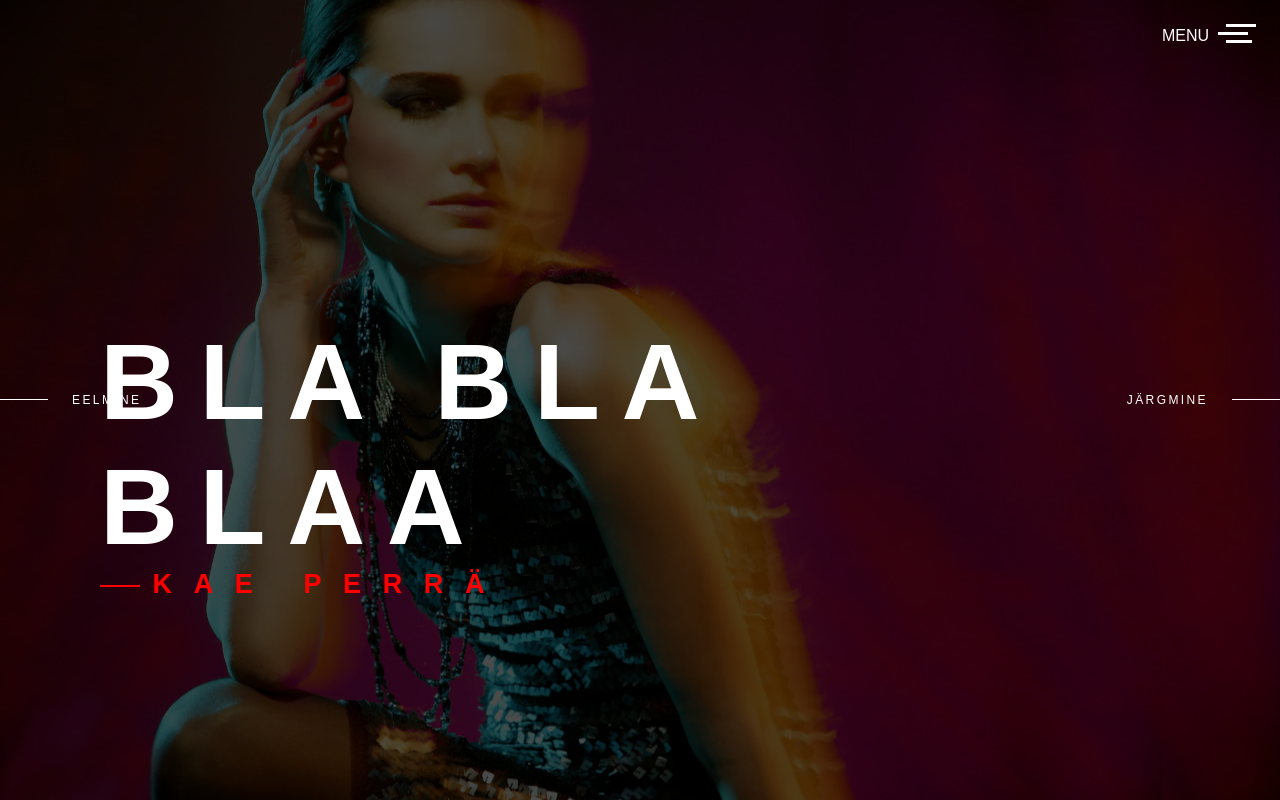
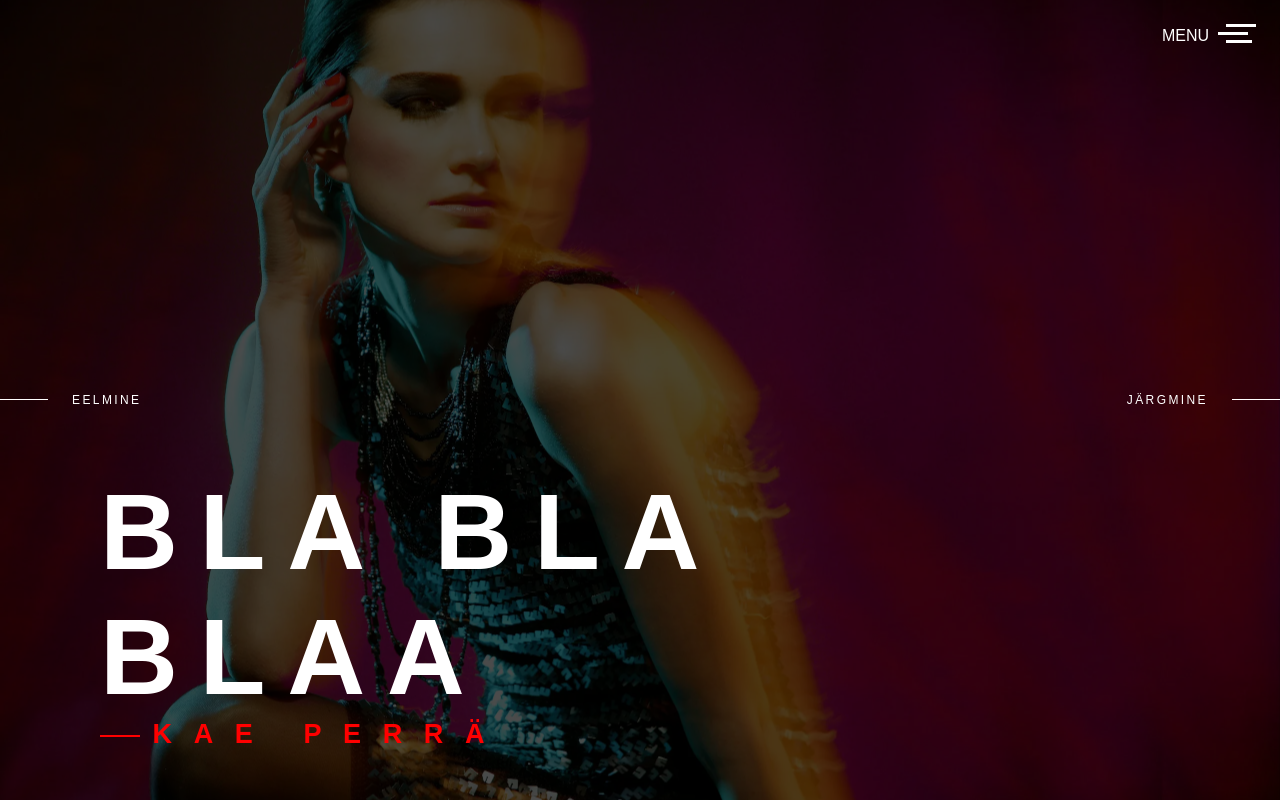
Before and after one commit to palmwebsite/photoFashion, a Next.js app: page / in a window 1280 px wide. Built offline with nearby package versions, Linux system fonts and the light colour scheme.

Commit message:
gallery swiper

```diff
--- a/src/app/components/gallery/style.module.css
+++ b/src/app/components/gallery/style.module.css
@@ -29,4 +29,5 @@
   width: 100vw;
   height: 100vh;
   overflow: hidden;
+  z-index: 21;
 }
--- /dev/null
+++ b/src/app/components/mainSlider/Mainslider.tsx
@@ -0,0 +1,12 @@
+import SwiperComponent from "../swiper/SwiperComponent";
+import { PHOTOS } from "./conf";
+
+export function MainSlider() {
+  return (
+    <SwiperComponent
+      images={PHOTOS}
+      wantsTextOnNavigation={true}
+      wantsZoomEffect={true}
+    />
+  );
+}
--- a/src/app/components/swiper/conf.ts
+++ b/src/app/components/mainSlider/conf.ts
@@ -1,52 +1,46 @@
+import { ISlide } from "../dto";
 import { URLS } from "../nav/urls";
-import { ISlide } from "./dto";
 import trans from "@/app/locales/translations.et.json";
 const main = trans.main;
 const cat = trans.cat;
 
 export const PHOTOS: ISlide[] = [
   {
-    src: "/images/blurry.webp",
+    id: "blurry",
     alt: "Blurry",
     width: 2560,
     height: 1703,
-    ...main,
-    href: URLS.about,
+    title: { ...main, href: URLS.about },
   },
   {
-    src: "/images/brown.webp",
+    id: "brown",
 
     alt: "Brown",
     width: 2560,
     height: 1707,
-    ...cat,
-    href: URLS.contact,
+    title: { ...cat, href: URLS.about },
   },
   {
-    src: "/images/coffee.webp",
-
+    id: "coffee",
     alt: "Coffee",
     width: 2560,
     height: 1697,
-    ...main,
-    href: URLS.gallery,
+    title: { ...main, href: URLS.gallery },
   },
   {
-    src: "/images/foggy.webp",
+    id: "foggy",
 
     alt: "Foggy",
     width: 2560,
     height: 1707,
-    ...main,
-    href: URLS.gallery,
+    title: { ...cat, href: URLS.about },
   },
   {
-    src: "/images/wolf.webp",
+    id: "wolf",
 
     alt: "Wolf",
     width: 2560,
     height: 1703,
-    ...main,
-    href: URLS.gallery,
+    title: { ...main, href: URLS.about },
   },
 ];
--- a/src/app/components/swiper/Slide.tsx
+++ b/src/app/components/swiper/Slide.tsx
@@ -1,12 +1,13 @@
-import { ISlide } from "./dto";
 import Image from "next/image";
 import slide from "./style.slide.module.css";
 import Link from "next/link";
+import { ISlide } from "../dto";
 
 interface IProps {
   conf: ISlide;
   isActive: boolean;
   isPrev: boolean;
+  wantsZoomEffect: boolean;
 }
 export function Slide(props: IProps) {
   const conf = props.conf;
@@ -18,19 +19,23 @@ export function Slide(props: IProps) {
       style={{ maxWidth: "100%" }}
     >
       <Image
-        src={conf.src}
+        src={`/images/${conf.id}.webp`}
         alt={conf.alt}
-        className={slide.image}
+        className={`${slide.image} ${
+          props.wantsZoomEffect ? slide.zoomedIn : ""
+        }`}
         objectFit="cover" // Ensures the image scales to cover the container
         layout="fill"
       />
       <div className={slide.overlay}></div>
-      <Link href={conf.href}>
-        <div className={slide.innerSlogans}>
-          <h1>{conf.h1}</h1>
-          <h2>{conf.h2}</h2>
-        </div>
-      </Link>
+      {conf.title && (
+        <Link href={conf.title.href}>
+          <div className={slide.innerSlogans}>
+            <h1>{conf.title.h1}</h1>
+            <h2>{conf.title.h2}</h2>
+          </div>
+        </Link>
+      )}
     </div>
   );
 }
--- a/src/app/components/swiper/SwiperComponent.tsx
+++ b/src/app/components/swiper/SwiperComponent.tsx
@@ -7,25 +7,34 @@ import styles from "./style.style.module.css";
 import buttons from "./style.buttons.module.css";
 import { Navigation } from "swiper/modules";
 import trans from "@/app/locales/translations.et.json";
-import { PHOTOS } from "./conf";
 import { Slide } from "./Slide";
 import { useState } from "react";
+import { ISlide } from "../dto";
 
-export default function SwiperComponent() {
+interface IProps {
+  images: ISlide[];
+  wantsTextOnNavigation: boolean;
+  initialIndex?: number;
+  wantsZoomEffect: boolean;
+}
+
+export default function SwiperComponent(props: IProps) {
   const [activeIndex, setActiveIndex] = useState(0);
   const [previousIndex, setPreviousIndex] = useState(0);
+  console.log("wwww", window.innerWidth);
   return (
     <div className={styles.swiperContainer}>
       {/* Custom Navigation Buttons */}
       <button className={buttons.prevButton} data-swiper-nav="prev">
-        {trans.prev}
+        {props.wantsTextOnNavigation ? trans.prev : ""}
       </button>
       <button className={buttons.nextButton} data-swiper-nav="next">
-        {trans.next}
+        {props.wantsTextOnNavigation ? trans.next : ""}
       </button>
 
       {/* Swiper Component */}
       <Swiper
+        initialSlide={props.initialIndex || 0}
         modules={[Navigation]}
         slidesPerView={1}
         loop={true}
@@ -39,12 +48,13 @@ export default function SwiperComponent() {
           setActiveIndex(swiper.realIndex); // Track the active slide
         }}
       >
-        {PHOTOS.map((photo, index) => (
+        {props.images.map((photo, index: number) => (
           <SwiperSlide key={index}>
             <Slide
               conf={photo}
               isActive={index === activeIndex}
               isPrev={index === previousIndex}
+              wantsZoomEffect={props.wantsZoomEffect}
             />
           </SwiperSlide>
         ))}
--- a/src/app/components/swiper/style.buttons.module.css
+++ b/src/app/components/swiper/style.buttons.module.css
@@ -13,6 +13,7 @@
   border: 0;
   cursor: pointer;
   transition: all 0.3s ease;
+  height: 100px;
 }
 .prevButton {
   padding-left: 6em;
--- a/src/app/components/swiper/style.slide.module.css
+++ b/src/app/components/swiper/style.slide.module.css
@@ -19,18 +19,21 @@
   width: 100%;
   height: 100%;
   object-fit: cover;
-  transition: transform 5s linear; /* Smooth transition for zoom */
-  transform: scale(1.2);
+  transition: transform 5s linear; /* Smooth transition for zoom   transform: scale(1.2);*/
 
   position: absolute; /* Required for layout="fill" to work */
   top: 0;
   left: 0;
   object-fit: cover; /* Ensures the image covers the entire area */
 }
+.zoomedIn,
+.image.zoomedIn {
+  transform: scale(1.2);
+}
 
 /* Active slide - apply zoom-out animation */
 .activeSlide .image {
-  transform: scale(1); /* Slightly zoomed out */
+  transform: scale(1);
 }
 .overlay {
   position: absolute;
@@ -48,7 +51,7 @@
 
 .innerSlogans {
   position: absolute;
-  bottom: 200px; /* Place it above the bottom */
+  bottom: 50px; /* Place it above the bottom */
   left: 100px; /* Align to the left */
   z-index: 10;
   max-width: 700px; /* Optional: limit width */
--- a/src/app/page.tsx
+++ b/src/app/page.tsx
@@ -1,10 +1,10 @@
-import SwiperComponent from "./components/swiper/SwiperComponent"; // Adjust the path if necessary
+import { MainSlider } from "./components/mainSlider/Mainslider";
 
 export default function Home() {
   return (
     <div className={""}>
       <main className={""}>
-        <SwiperComponent />
+        <MainSlider />
       </main>
     </div>
   );
```
Also changed, not shown: src/app/components/dto.ts (+16 -0 lines), src/app/components/gallery/Gallery.tsx (+12 -47 lines), src/app/components/gallery/conf.ts (+0 -7 lines), src/app/components/swiper/dto.ts (deleted, +0 -9 lines).
